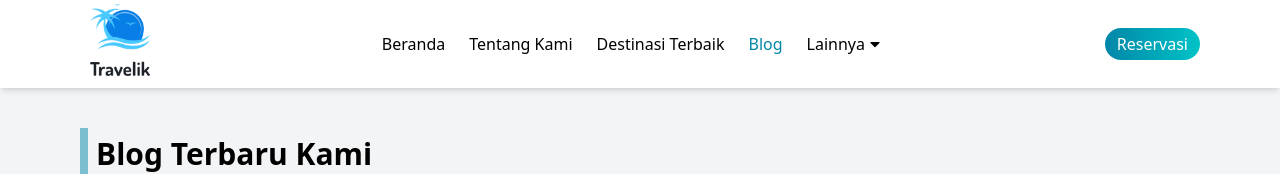
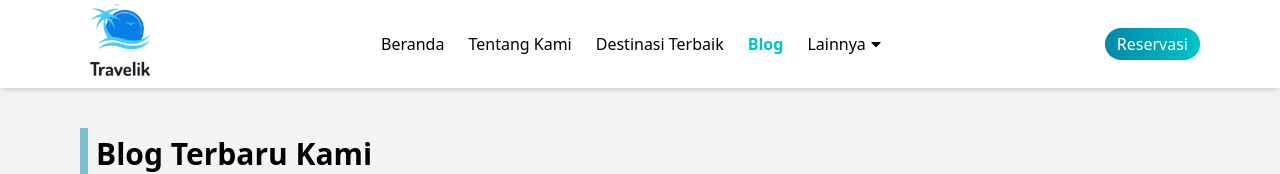
Before and after one commit to hauzanrafiattallah/Travelik-UI, a React (Vite) app: page /blogs in a window 1280 px wide. Shown: the top 174 px of the page. Built offline with nearby package versions, Linux system fonts and the light colour scheme.

Commit message:
Refactor code: Update image alt text and language in Banner component

```diff
--- a/src/components/Navbar/Navbar.jsx
+++ b/src/components/Navbar/Navbar.jsx
@@ -29,7 +29,6 @@ const DropdownLinks = [
     name: "Layanan Kami",
     link: "/#services",
   },
-
   {
     name: "Lokasi",
     link: "/#location",
@@ -62,22 +61,42 @@ const Navbar = ({ handleOrderPopup }) => {
             <div className="hidden lg:block">
               <ul className="flex items-center gap-6">
                 <li className="py-4">
-                  <NavLink to="/" activeClassName="active">
+                  <NavLink
+                    to="/"
+                    className={({ isActive }) =>
+                      isActive ? "active-class" : ""
+                    }
+                  >
                     Beranda
                   </NavLink>
                 </li>
                 <li className="py-4">
-                  <NavLink to="/about" activeClassName="active">
+                  <NavLink
+                    to="/about"
+                    className={({ isActive }) =>
+                      isActive ? "active-class" : ""
+                    }
+                  >
                     Tentang Kami
                   </NavLink>
                 </li>
                 <li className="py-4">
-                  <NavLink to="/best-places" activeClassName="active">
+                  <NavLink
+                    to="/best-places"
+                    className={({ isActive }) =>
+                      isActive ? "active-class" : ""
+                    }
+                  >
                     Destinasi Terbaik
                   </NavLink>
                 </li>
                 <li className="py-4">
-                  <NavLink to="/blogs" activeClassName="active">
+                  <NavLink
+                    to="/blogs"
+                    className={({ isActive }) =>
+                      isActive ? "active-class" : ""
+                    }
+                  >
                     Blog
                   </NavLink>
                 </li>
--- a/src/index.css
+++ b/src/index.css
@@ -7,3 +7,7 @@
     @apply text-primary;
   }
 }
+.active-class {
+  color: #00c3c7; /* Contoh warna untuk link aktif */
+  font-weight: bold;
+}
--- a/src/pages/Home.jsx
+++ b/src/pages/Home.jsx
@@ -5,8 +5,9 @@ import BlogsComp from "../components/Blogs/BlogsComp";
 import Places from "../components/Places/Places";
 import Testimonial from "../components/Testimonial/Testimonial";
 import Banner from "../components/Banner/Banner";
-import Banner2 from "../assets/travel-cover2.jpg";
+import BannerImg from "../assets/banner-img.jpg";
 import OrderPopup from "../components/OrderPopup/OrderPopup";
+import BannerPic from "../components/BannerPic/BannerPic";
 
 const Home = () => {
   const [orderPopup, setOrderPopup] = React.useState(false);
@@ -29,7 +30,7 @@ const Home = () => {
           <Hero />
         </div>
         <Places handleOrderPopup={handleOrderPopup} />
-        <BannerPic img={Banner2} />
+        <BannerPic img={BannerImg} />
         <BlogsComp />
         <Banner />
         <Testimonial />
```
Also changed, not shown: src/assets/banner-img.jpg (renamed from src/assets/travel-cover2.jpg), src/assets/cover-women.jpg (deleted).
